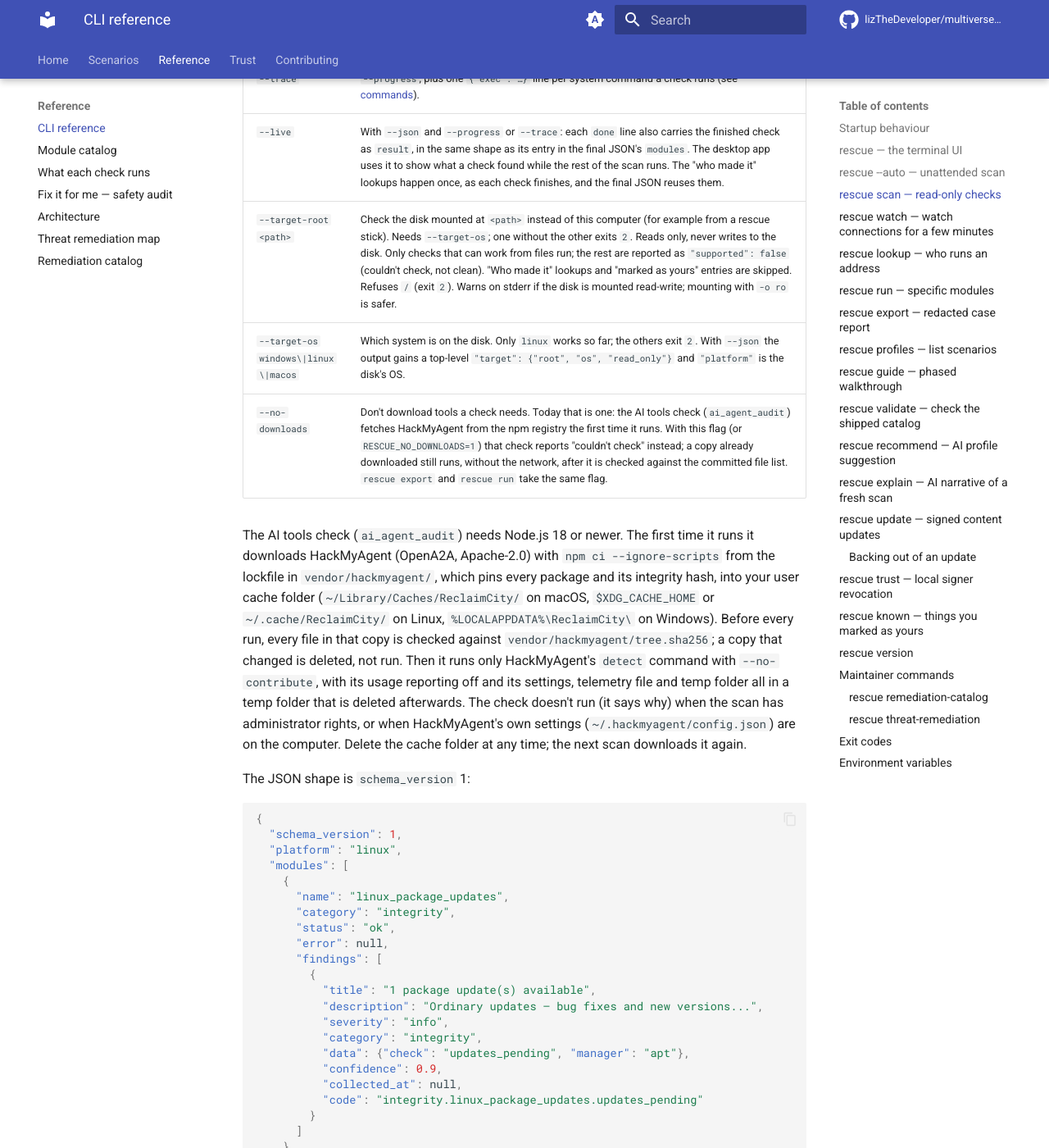
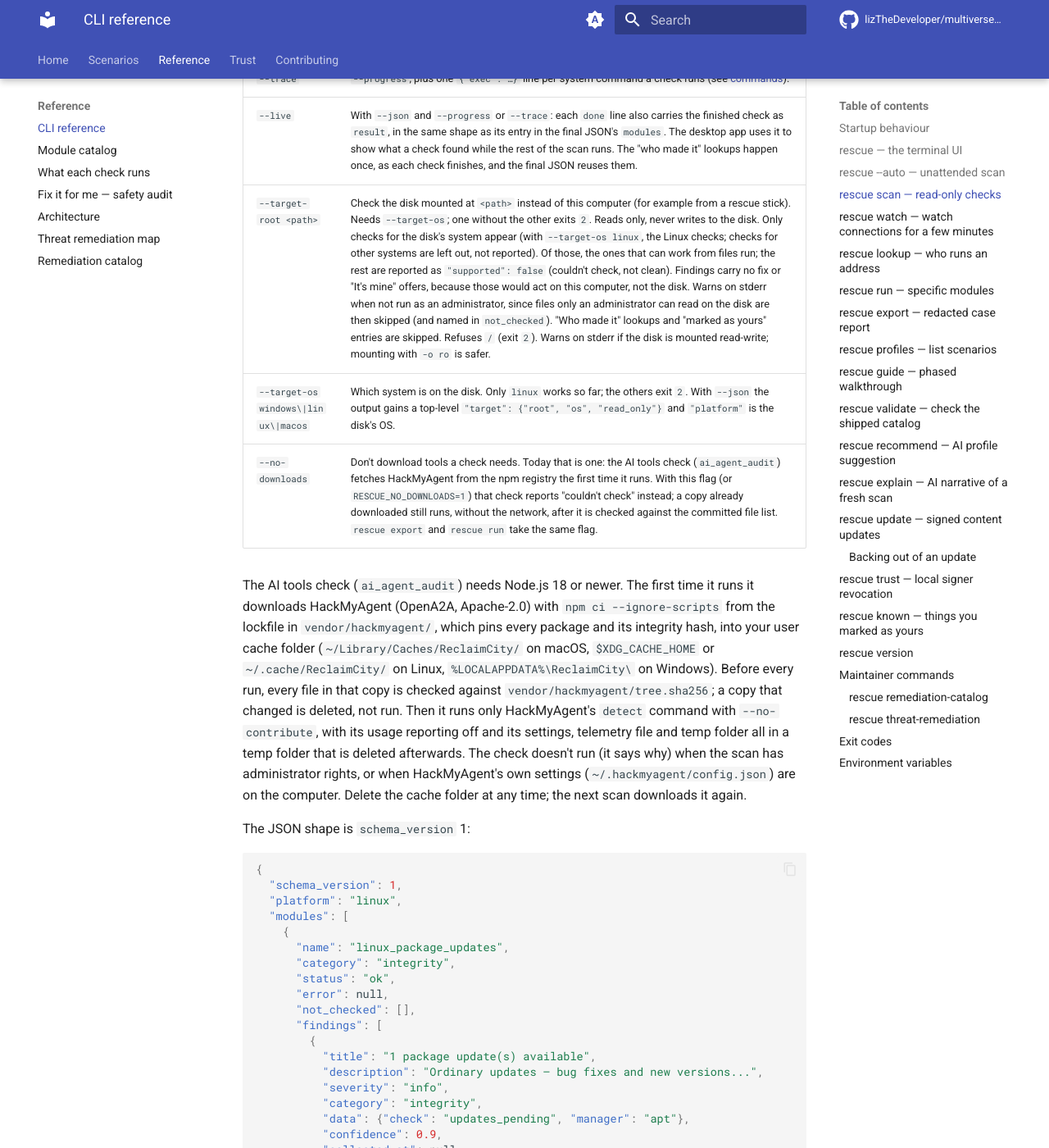
Before and after one commit to lizTheDeveloper/multiverse-device-rescue, an MkDocs documentation site: the page built from docs/cli.md, in a window 1280 px wide and 1400 px high, scrolled down 3030 px. Shown: the whole window at 82% size. Built offline with MkDocs 1.6.1 and Material for MkDocs 9.7.7, drawn with Linux system fonts in a browser that asks for light colours; comment, search, counter and statistics services are not loaded; some of the changed text lies outside the part shown.

Commit message:
Docs: not_checked in the scan JSON, which checks a disk scan lists, Phase 2 pre-ship list
Co-Authored-By: Claude Opus 5.5 <noreply@anthropic.com>

````diff
--- a/docs/cli.md
+++ b/docs/cli.md
@@ -133,7 +133,7 @@ module. Never applies a fix and never prompts.
 | `--progress` | Write one `{"progress": …}` JSON line per check to stderr as the scan runs (`start` and `done`, with the check's index, the total and how many findings it had). stdout is unchanged. |
 | `--trace` | `--progress`, plus one `{"exec": …}` line per system command a check runs (see [commands](commands.md)). |
 | `--live` | With `--json` and `--progress` or `--trace`: each `done` line also carries the finished check as `result`, in the same shape as its entry in the final JSON's `modules`. The desktop app uses it to show what a check found while the rest of the scan runs. The "who made it" lookups happen once, as each check finishes, and the final JSON reuses them. |
-| `--target-root <path>` | Check the disk mounted at `<path>` instead of this computer (for example from a rescue stick). Needs `--target-os`; one without the other exits `2`. Reads only, never writes to the disk. Only checks that can work from files run; the rest are reported as `"supported": false` (couldn't check, not clean). "Who made it" lookups and "marked as yours" entries are skipped. Refuses `/` (exit `2`). Warns on stderr if the disk is mounted read-write; mounting with `-o ro` is safer. |
+| `--target-root <path>` | Check the disk mounted at `<path>` instead of this computer (for example from a rescue stick). Needs `--target-os`; one without the other exits `2`. Reads only, never writes to the disk. Only checks for the disk's system appear (with `--target-os linux`, the Linux checks; checks for other systems are left out, not reported). Of those, the ones that can work from files run; the rest are reported as `"supported": false` (couldn't check, not clean). Findings carry no fix or "It's mine" offers, because those would act on this computer, not the disk. Warns on stderr when not run as an administrator, since files only an administrator can read on the disk are then skipped (and named in `not_checked`). "Who made it" lookups and "marked as yours" entries are skipped. Refuses `/` (exit `2`). Warns on stderr if the disk is mounted read-write; mounting with `-o ro` is safer. |
 | `--target-os windows\|linux\|macos` | Which system is on the disk. Only `linux` works so far; the others exit `2`. With `--json` the output gains a top-level `"target": {"root", "os", "read_only"}` and `"platform"` is the disk's OS. |
 | `--no-downloads` | Don't download tools a check needs. Today that is one: the AI tools check (`ai_agent_audit`) fetches HackMyAgent from the npm registry the first time it runs. With this flag (or `RESCUE_NO_DOWNLOADS=1`) that check reports "couldn't check" instead; a copy already downloaded still runs, without the network, after it is checked against the committed file list. `rescue export` and `rescue run` take the same flag. |
 
@@ -164,6 +164,7 @@ The JSON shape is `schema_version` 1:
       "category": "integrity",
       "status": "ok",
       "error": null,
+      "not_checked": [],
       "findings": [
         {
           "title": "1 package update(s) available",
@@ -180,6 +181,13 @@ The JSON shape is `schema_version` 1:
   ]
 }
 ```
+
+`not_checked` lists parts of a check that couldn't be done here, in plain
+words (for example `"whether SSH was running"` when checking a disk from
+outside, or `"some files only an administrator can read"`). It is empty when
+the check looked at everything. A module with entries there didn't fully
+check: treat those parts as unknown, not clean. The human report shows the
+same list as a "Not checked here:" line.
 
 !!! warning "`--json` output is not redacted"
     `scan --json` is the raw result stream, intended for tooling on the same
````
Also changed, not shown: AGENTS.md (+3 -0 lines), docs/superpowers/specs/2026-10-27-bootable-rescue-stick-scope.md (+7 -0 lines).
